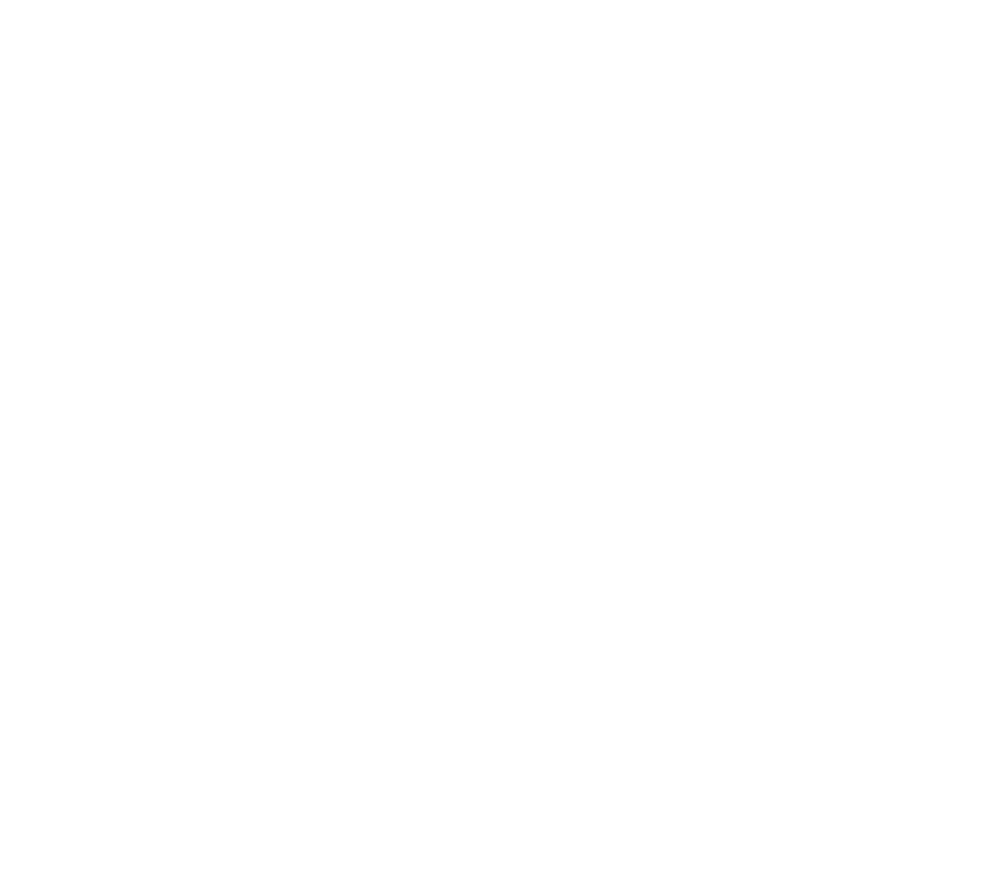
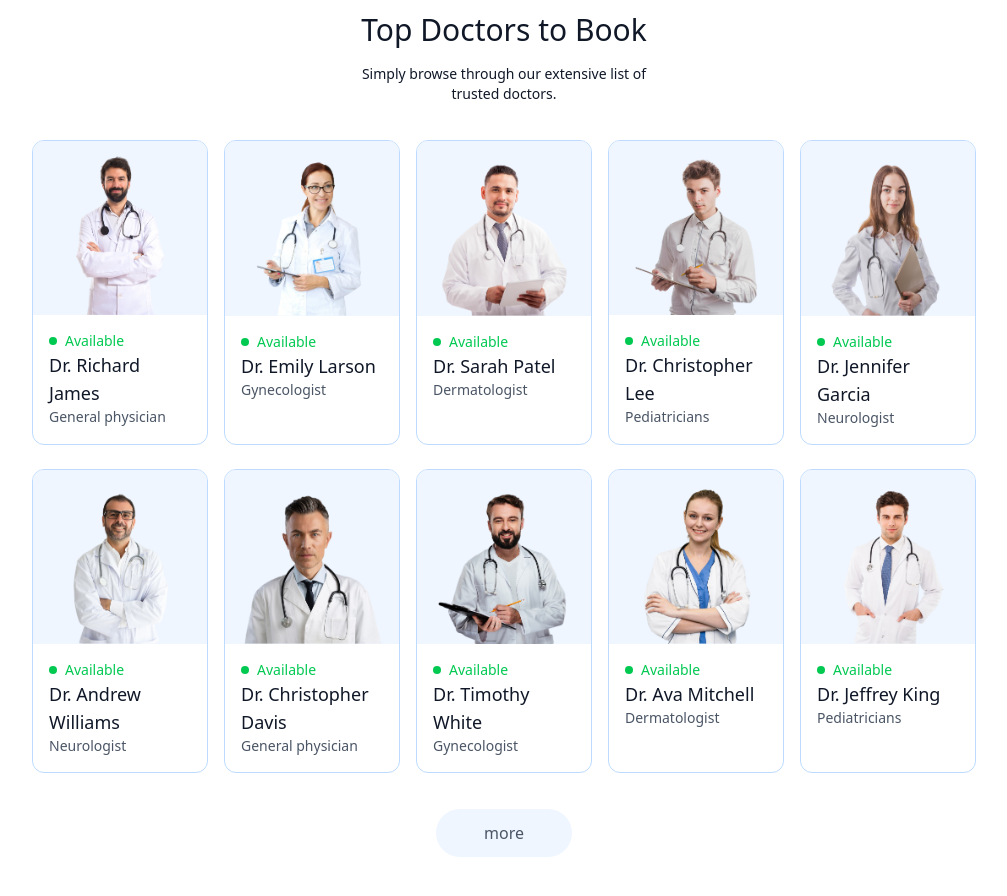
Before and after one commit to yagyesh21/DoctorApp, a React (Vite) app in the folder frontEnd/: page / in a window 1280 px wide. Shown: the part 1120-2016 px from the top of the page, without its empty margins (136-1143 px from the left). Before the commit the page ends 1068 px from the top, so only its background shows below. Built offline with nearby package versions, Linux system fonts and the light colour scheme.

Commit message:
added TopDoctors and AppContext files

```diff
--- a/frontEnd/index.html
+++ b/frontEnd/index.html
@@ -1,5 +1,5 @@
 <!doctype html>
-<html lang="en">
+<html lang="en" class="scroll-smooth">
   <head>
     <meta charset="UTF-8" />
     <link rel="icon" type="image/svg+xml" href="/vite.svg" />
--- a/frontEnd/package.json
+++ b/frontEnd/package.json
@@ -15,18 +15,20 @@
     "react": "^19.1.0",
     "react-dom": "^19.1.0",
     "react-router-dom": "^7.6.3",
-    "react-toastify": "^11.0.5",
-    "tailwindcss": "^4.1.11"
+    "react-toastify": "^11.0.5"
   },
   "devDependencies": {
     "@eslint/js": "^9.30.1",
     "@types/react": "^19.1.8",
     "@types/react-dom": "^19.1.6",
     "@vitejs/plugin-react": "^4.6.0",
+    "autoprefixer": "^10.4.21",
     "eslint": "^9.30.1",
     "eslint-plugin-react-hooks": "^5.2.0",
     "eslint-plugin-react-refresh": "^0.4.20",
     "globals": "^16.3.0",
+    "postcss": "^8.5.6",
+    "tailwindcss": "^4.1.11",
     "vite": "^7.0.4"
   }
 }
--- a/frontEnd/src/components/Header.jsx
+++ b/frontEnd/src/components/Header.jsx
@@ -4,7 +4,7 @@
 const Header = () => {
   return (
     <div className='flex flex-col md:flex-row flex-wrap bg-indigo-400 rounded-lg px-6 md:px-10 lg:px-20 '>
-          {/*---left side---*/}
+
         <div className='md:w-1/2 flex flex-col items-start justify-center gap-4 py-10 m-auto md:py-[10vw] md:mb-[-30px]'>
             <p className='text-3xl md:text-4xl lg:text-5xl text-white font-semibold leading-tight md:leading-tight lg:leading-tight '>
                Book Appointment <br/> With Trusted Doctors
--- /dev/null
+++ b/frontEnd/src/components/TopDoctor.jsx
@@ -0,0 +1,32 @@
+import React, { useContext } from 'react'
+import { useNavigate } from 'react-router-dom'
+import { AppContext } from '../context/AppContext';
+
+const TopDoctor = () => {
+    const navigate = useNavigate();
+    const {doctors} = useContext(AppContext)
+  return (
+    <div className='flex flex-col items-center gap-4 my-16 text-gray-900 md:mx-10'>
+        <h1 className='text-3xl font-medium'>Top Doctors to Book</h1>
+        <p className='sm:w-1/3 text-center text-sm'>Simply browse through our extensive list of trusted doctors.</p>
+<div className="w-full grid grid-cols-5 gap-4 pt-5 gap-y-6 px-3 sm:px-0">
+
+            {doctors.slice(0,10).map((item,index)=>(
+                <div onClick={()=>navigate(`/appointments/${item._id}`)} className='border border-blue-200 rounded-xl overflow-hidden cursor-pointer hover:translate-y-[-10px] transition-all duration-500' key={index}>
+                    <img className='bg-blue-50' src={item.image}/>
+                    <div className='p-4'>
+                        <div className='flex items-center gap-2 text-sm text-center text-green-500'>
+                            <p className='w-2 h-2 bg-green-500 rounded-full'></p><p>Available</p>
+                        </div>
+                        <p className='text-gray-900 text-lg font-medium'>{item.name}</p>
+                        <p className='text-gray-600 text-sm'>{item.speciality}</p>
+                    </div>
+                </div>
+            ))}
+        </div>
+        <button onClick={()=>{navigate(`/doctors`); scrollTo(0,0)}} className='bg-blue-50 text-gray-600 px-12 py-3 rounded-full mt-5 '>more</button>
+    </div>
+  )
+}
+
+export default TopDoctor
--- /dev/null
+++ b/frontEnd/src/context/AppContext.jsx
@@ -0,0 +1,19 @@
+import { createContext } from "react";
+import { doctors } from "../assets/assets";
+
+export const AppContext  =createContext();
+
+const AppContextProvider = (props)=>{
+
+    const value  ={
+        doctors
+    }
+
+    return(
+        <AppContext.Provider value={value}>
+            {props.children}
+        </AppContext.Provider>
+    )
+}
+
+export default AppContextProvider
--- a/frontEnd/src/main.jsx
+++ b/frontEnd/src/main.jsx
@@ -3,10 +3,13 @@
 import App from "./App";
 import "./index.css"
 import { BrowserRouter } from "react-router-dom";
+import AppContextProvider from "./context/AppContext";
 
 const root = ReactDOM.createRoot(document.getElementById("root"));
 root.render(
 <BrowserRouter>
+<AppContextProvider>
   <App/>
+  </AppContextProvider>
 </BrowserRouter>
 )
--- a/frontEnd/src/pages/Home.jsx
+++ b/frontEnd/src/pages/Home.jsx
@@ -1,12 +1,14 @@
 import React from 'react'
 import Header from '../components/Header';
 import SpecialityMenu from '../components/SpecialityMenu';
+import TopDoctor from '../components/TopDoctor';
 
 const Home = () => {
   return (
     <div>
       <Header/>
       <SpecialityMenu/>
+      <TopDoctor/>
     </div>
   )
 }
```
Also changed, not shown: 1 other file (tests, documents, lock files or other folders).
